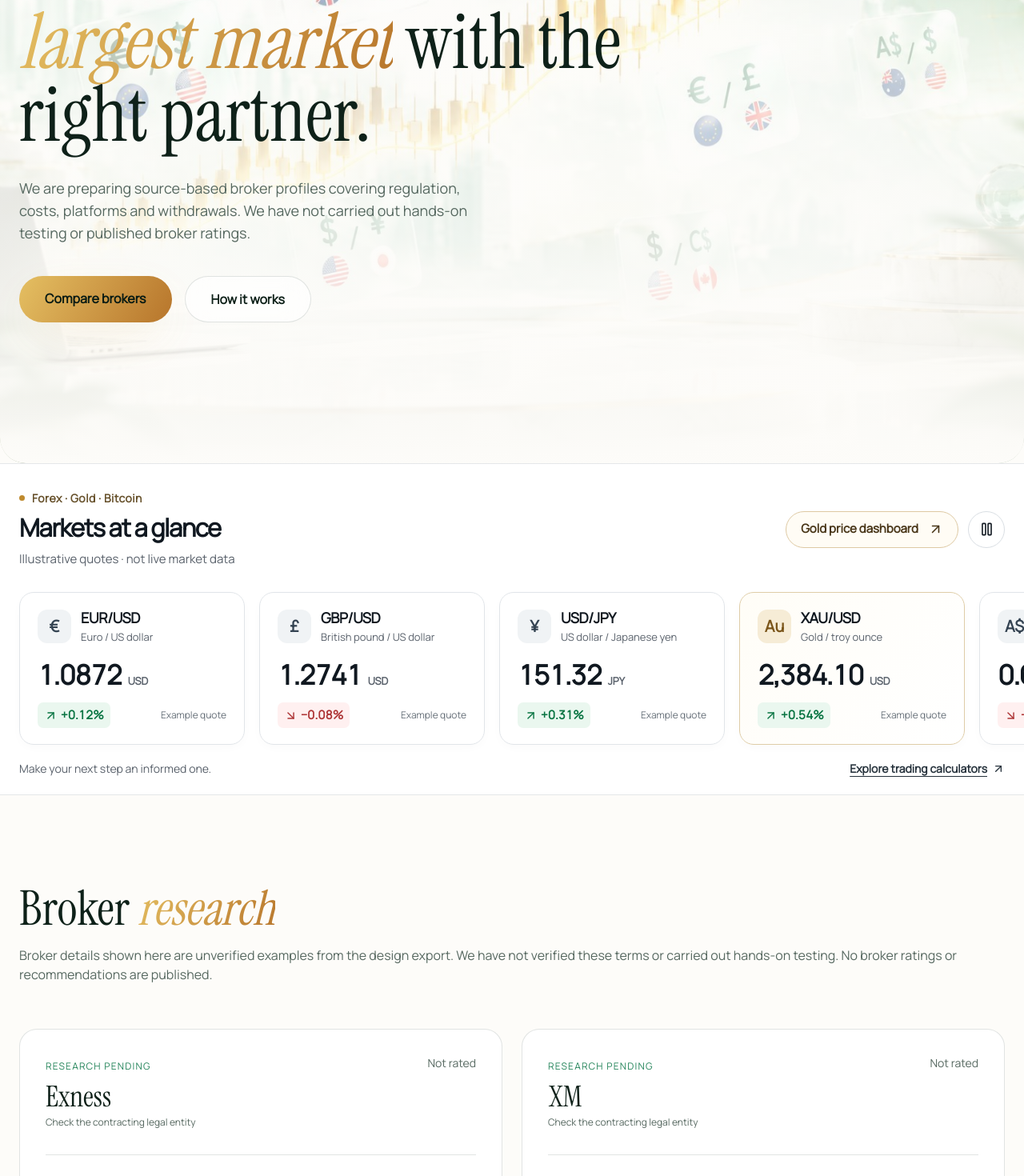
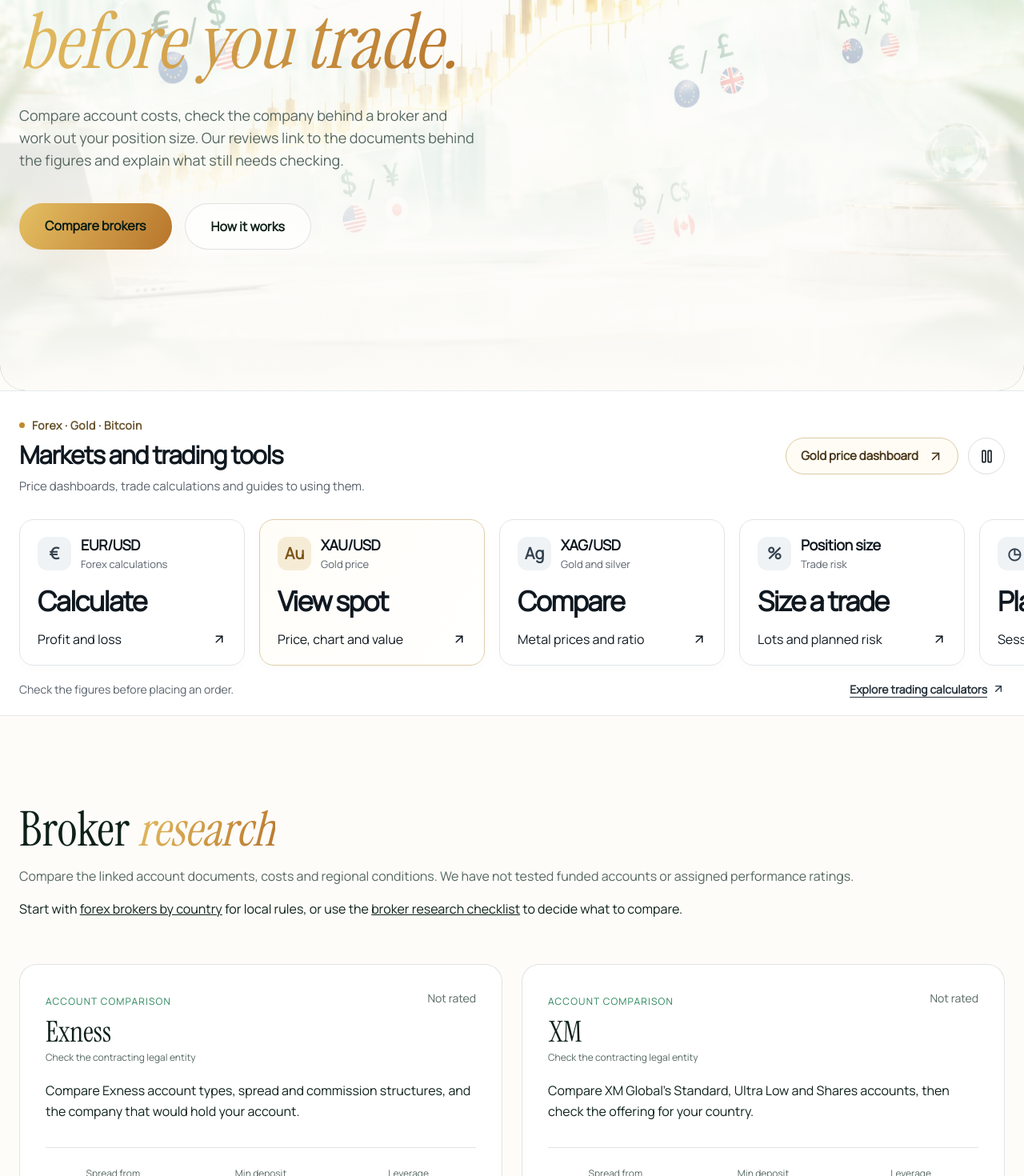
Before and after one commit to DavidOdoi/forex, a Next.js app: page / in a window 1280 px wide. Shown: the part 380-1850 px from the top of the page at 80% size. Built offline with nearby package versions, Linux system fonts and the light colour scheme; no server answers.

Commit message:
Replace sample market quotes and arbitrary broker matches with useful research tools

```diff
--- a/src/app/best-brokers/page.tsx
+++ b/src/app/best-brokers/page.tsx
@@ -4,18 +4,18 @@ export const metadata: Metadata = {
   ...{
     title: { absolute: "Forex Broker Comparisons — Devin Forex" },
     description:
-      "A preview of broker comparisons. Source verification is pending; no broker rankings or ratings are published.",
+      "Compare forex broker account documents, pricing structures and regional conditions. Start with your local rules and the company behind the account.",
     openGraph: {
       title: "Forex Broker Comparisons — Devin Forex",
       description:
-        "Broker comparisons in preparation. No hands-on testing or ratings are currently published.",
+        "Compare account conditions using linked broker reviews. No live-account testing or performance rating is claimed.",
       type: "website",
     },
     twitter: {
       card: "summary_large_image",
       title: "Forex Broker Comparisons — Devin Forex",
       description:
-        "Broker comparisons in preparation. No hands-on testing or ratings are currently published.",
+        "Compare account conditions using linked broker reviews. No live-account testing or performance rating is claimed.",
     },
   },
   alternates: canonical("/best-brokers"),
@@ -30,7 +30,7 @@ export default function Page() {
   return (
     <main>
       <PageHero
-        eyebrow="Research in preparation"
+        eyebrow="Broker account comparisons"
         title="Explore forex"
         accent="brokers"
         text={brokerResearchNotice}
--- a/src/app/find-my-broker/page.tsx
+++ b/src/app/find-my-broker/page.tsx
@@ -4,18 +4,18 @@ export const metadata: Metadata = {
   ...{
     title: { absolute: "Find My Forex Broker — Devin Forex" },
     description:
-      "Preview a three-question preference tool using unverified example data. No broker recommendation is provided.",
+      "Answer three questions to find relevant trading guides, cost calculators and broker documents. Start with your needs and check local eligibility separately.",
     openGraph: {
       title: "Find My Broker — Devin Forex",
       description:
-        "A preference-matching demonstration. Broker verification is pending; no recommendations are provided.",
+        "A short checklist linking to account comparisons, cost tools and demo guides. This does not assess personal financial suitability.",
       type: "website",
     },
     twitter: {
       card: "summary_large_image",
       title: "Find My Broker — Devin Forex",
       description:
-        "A preference-matching demonstration. Broker verification is pending; no recommendations are provided.",
+        "A short checklist linking to account comparisons, cost tools and demo guides. This does not assess personal financial suitability.",
     },
   },
   alternates: canonical("/find-my-broker"),
--- a/src/app/page.tsx
+++ b/src/app/page.tsx
@@ -1,21 +1,22 @@
 import type { Metadata } from "next";
 import { canonical } from "@/lib/site";
+import Link from "next/link";
 export const metadata: Metadata = {
   ...{
     title: { absolute: "Devin Forex — Broker Research and Comparisons" },
     description:
-      "Explore the questions behind broker regulation, account costs and trading services. Research is in preparation.",
+      "Compare forex broker accounts, check local trading rules and use gold-price dashboards and trading calculators. Read the sources behind each review.",
     openGraph: {
       title: "Devin Forex — Broker Research and Comparisons",
       description:
-        "Broker research and comparisons in preparation. No hands-on testing or ratings are currently published.",
+        "Broker account comparisons, country guides, gold prices and trading calculators, with linked sources and clear limits.",
       type: "website",
     },
     twitter: {
       card: "summary_large_image",
       title: "Devin Forex — Broker Research and Comparisons",
       description:
-        "Broker research and comparisons in preparation. No hands-on testing or ratings are currently published.",
+        "Broker account comparisons, country guides, gold prices and trading calculators, with linked sources and clear limits.",
     },
   },
   alternates: canonical("/"),
@@ -41,16 +42,15 @@ export default function Index() {
         <div className="absolute inset-0 -z-10 rounded-[2rem] bg-gradient-to-t from-background via-background/60 to-transparent" />
         <div className="max-w-3xl py-20">
           <p className="mb-6 inline-block rounded-full glass px-4 py-1.5 text-xs uppercase tracking-[0.2em] text-primary">
-            Broker research · In preparation
+            Broker reviews · Trading guides · Calculators
           </p>
           <h1 className="font-display text-6xl leading-[0.95] md:text-8xl">
-            Trade the world&apos;s <em className="text-gold">largest market</em>{" "}
-            with the right partner.
+            Understand forex <em className="text-gold">before you trade.</em>
           </h1>
           <p className="mt-8 max-w-xl text-lg text-muted-foreground">
-            We are preparing source-based broker profiles covering regulation,
-            costs, platforms and withdrawals. We have not carried out hands-on
-            testing or published broker ratings.
+            Compare account costs, check the company behind a broker and work
+            out your position size. Our reviews link to the documents behind
+            the figures and explain what still needs checking.
           </p>
           <div className="mt-10 flex flex-wrap gap-4">
             <a
@@ -76,6 +76,7 @@ export default function Index() {
           Broker <em className="text-gold">research</em>
         </h2>
         <p className="mt-4 text-muted-foreground">{brokerResearchNotice}</p>
+        <p className="mt-4 text-base leading-relaxed">Start with <Link className="underline" href="/forex-brokers">forex brokers by country</Link> for local rules, or use the <Link className="underline" href="/find-my-broker">broker research checklist</Link> to decide what to compare.</p>
         <div className="mt-14 grid gap-6 md:grid-cols-2">
           {brokers.map((b) => (
             <BrokerCard key={b.slug} b={b} reviewHref={visibleReviewHref(b.slug)} />
@@ -85,24 +86,24 @@ export default function Index() {
 
       <section id="how" className="mx-auto max-w-7xl px-6 pb-28">
         <h2 className="font-display text-5xl md:text-6xl">
-          Three steps to your <em className="text-gold">first trade</em>
+          Start with the <em className="text-gold">checks that matter</em>
         </h2>
         <div className="mt-14 grid gap-6 md:grid-cols-3">
           {[
             [
               "01",
-              "Choose a broker",
-              "Research the legal entity, account terms and restrictions relevant to your country.",
+              "Check local rules",
+              "Confirm the product, provider and funding rules for your country. A foreign licence alone may not cover your account.",
             ],
             [
               "02",
-              "Verify & fund",
-              "Verify your identity and choose a payment method supported for your country and account.",
+              "Practise on a demo",
+              "Learn the platform and order controls with virtual money. Demo results do not establish what you will earn live.",
             ],
             [
               "03",
-              "Start trading",
-              "Practice on a free demo, then go live when you're ready.",
+              "Plan your risk",
+              "Calculate position size, margin and costs before considering a funded account. Keep essential living expenses out of your trading budget.",
             ],
           ].map(([n, t, d]) => (
             <div key={n} className="rounded-2xl glass p-8">
@@ -119,15 +120,15 @@ export default function Index() {
         {[
           [
             "Is forex trading legal?",
-            "Yes, in most countries — always choose a broker regulated in your region.",
+            "Rules depend on your country of residence, the product, the broker’s legal company and how you fund the account. Check the relevant regulator’s current guidance before depositing; an overseas broker accepting your application does not establish permission.",
           ],
           [
             "How much do I need to start?",
-            "Some brokers accept as little as $5–$10. Start small and learn on a demo first.",
+            "An account-opening minimum is different from a sensible risk budget. Check the minimum trade size, margin, fees and how much you could lose. You can learn the controls on a demo before putting money at risk.",
           ],
           [
             "Do you charge anything?",
-            "No. We may earn a commission from brokers when you sign up, at no cost to you.",
+            "The guides and tools are free to read and use. We currently have no active affiliate tracking links. If that changes, paid links will be labelled; the broker’s own account and trading charges still apply.",
           ],
         ].map(([q, a]) => (
           <details key={q} className="border-b py-6">
--- a/src/components/broker-card.tsx
+++ b/src/components/broker-card.tsx
@@ -14,6 +14,7 @@ export function BrokerCard({ b, reviewHref }: { b: Broker; reviewHref?: string }
         </div>
         <span className="text-sm text-muted-foreground">Not rated</span>
       </div>
+      <p className="mt-5 text-base leading-relaxed">{b.summary}</p>
       <dl className="mt-8 grid grid-cols-3 gap-4 border-y py-6 text-center">
         <div>
           <dt className="text-xs text-muted-foreground">Spread from</dt>
--- a/src/components/market-ticker.module.css
+++ b/src/components/market-ticker.module.css
@@ -122,3 +122,7 @@
   .scrollHint { display: inline-flex; }
   .viewport { overflow-x: auto; scrollbar-width: thin; }
 }
+
+.resourceLink { display: block; color: inherit; text-decoration: none; border-radius: 6px; }
+.resourceLink:hover h3 { text-decoration: underline; text-underline-offset: 4px; }
+.resourceLink:focus-visible { outline: 2px solid #a87527; outline-offset: 5px; }
--- a/src/components/market-ticker.tsx
+++ b/src/components/market-ticker.tsx
@@ -1,19 +1,19 @@
 "use client";
 
 import Link from "next/link";
-import { ArrowDownRight, ArrowUpRight, Pause, Play } from "lucide-react";
+import { ArrowUpRight, Pause, Play } from "lucide-react";
 import { useState } from "react";
 import styles from "./market-ticker.module.css";
 
-// Illustrative values from the original homepage, not a live price feed.
-const examples = [
-  { symbol: "EUR/USD", name: "Euro / US dollar", mark: "€", price: "1.0872", change: "+0.12%", quote: "USD" },
-  { symbol: "GBP/USD", name: "British pound / US dollar", mark: "£", price: "1.2741", change: "−0.08%", quote: "USD" },
-  { symbol: "USD/JPY", name: "US dollar / Japanese yen", mark: "¥", price: "151.32", change: "+0.31%", quote: "JPY" },
-  { symbol: "XAU/USD", name: "Gold / troy ounce", mark: "Au", price: "2,384.10", change: "+0.54%", quote: "USD" },
-  { symbol: "AUD/USD", name: "Australian dollar / US dollar", mark: "A$", price: "0.6612", change: "−0.15%", quote: "USD" },
-  { symbol: "USD/CHF", name: "US dollar / Swiss franc", mark: "Fr", price: "0.9034", change: "+0.05%", quote: "CHF" },
-  { symbol: "BTC/USD", name: "Bitcoin / US dollar", mark: "₿", price: "68,210.00", change: "+1.20%", quote: "USD" },
+// Link to sourced dashboards and useful tools instead of displaying fixed
+// sample prices beside live-market content.
+const resources = [
+  { symbol: "EUR/USD", name: "Forex calculations", mark: "€", value: "Calculate", detail: "Profit and loss", href: "/tools/forex-calculator" },
+  { symbol: "XAU/USD", name: "Gold price", mark: "Au", value: "View spot", detail: "Price, chart and value", href: "/gold-price" },
+  { symbol: "XAG/USD", name: "Gold and silver", mark: "Ag", value: "Compare", detail: "Metal prices and ratio", href: "/gold-silver-prices" },
+  { symbol: "Position size", name: "Trade risk", mark: "%", value: "Size a trade", detail: "Lots and planned risk", href: "/tools/forex-position-size-calculator" },
+  { symbol: "Market hours", name: "Trading sessions", mark: "◷", value: "Plan ahead", detail: "Sessions in your timezone", href: "/tools/forex-market-hours" },
+  { symbol: "USDC / ETH", name: "Crypto transfers", mark: "Ξ", value: "Check fees", detail: "Networks, costs and risks", href: "/insights/usdc-vs-ethereum-sending-money" },
 ];
 
 export function MarketTicker() {
@@ -24,8 +24,8 @@ export function MarketTicker() {
       <div className={styles.header}>
         <div>
           <p className={styles.eyebrow}><span aria-hidden="true" /> Forex · Gold · Bitcoin</p>
-          <h2 id="market-snapshot-title">Markets at a glance</h2>
-          <p id="market-snapshot-note" className={styles.note}>Illustrative quotes · not live market data</p>
+          <h2 id="market-snapshot-title">Markets and trading tools</h2>
+          <p id="market-snapshot-note" className={styles.note}>Price dashboards, trade calculations and guides to using them.</p>
         </div>
         <div className={styles.actions}>
           <Link href="/gold-price" className={styles.dashboardLink}>Gold price dashboard <ArrowUpRight size={19} aria-hidden="true" /></Link>
@@ -36,32 +36,22 @@ export function MarketTicker() {
         </div>
       </div>
 
-      <div className={styles.viewport} tabIndex={0} role="region" aria-label="Illustrative forex, gold and Bitcoin quotes">
+      <div className={styles.viewport} tabIndex={0} role="region" aria-label="Market dashboards and trading tools">
         <div className={`ticker ${styles.track}`} style={{ animationPlayState: paused ? "paused" : undefined }}>
           {[false, true].map(copy => (
             <ul key={String(copy)} className={`${styles.group} ${copy ? styles.copy : ""}`} aria-hidden={copy || undefined}>
-              {examples.map(item => {
-                const positive = item.change.startsWith("+");
-                const Direction = positive ? ArrowUpRight : ArrowDownRight;
-                return (
-                  <li key={item.symbol} className={`${styles.card} ${item.symbol === "XAU/USD" ? styles.goldCard : ""}`}>
-                    <div className={styles.instrument}>
-                      <span className={styles.mark} aria-hidden="true">{item.mark}</span>
-                      <div><h3>{item.symbol}</h3><p>{item.name}</p></div>
-                    </div>
-                    <div className={styles.quote}><span className={styles.price}>{item.price}</span><span className={styles.currency}>{item.quote}</span></div>
-                    <div className={styles.cardFooter}>
-                      <span className={`${styles.change} ${positive ? styles.gain : styles.loss}`}><Direction size={17} aria-hidden="true" />{item.change}</span>
-                      <span className={styles.exampleLabel}>Example quote</span>
-                    </div>
-                  </li>
-                );
-              })}
+              {resources.map(item => <li key={item.symbol} className={`${styles.card} ${item.symbol === "XAU/USD" ? styles.goldCard : ""}`}>
+                <Link href={item.href} className={styles.resourceLink} tabIndex={copy ? -1 : undefined}>
+                  <div className={styles.instrument}><span className={styles.mark} aria-hidden="true">{item.mark}</span><div><h3>{item.symbol}</h3><p>{item.name}</p></div></div>
+                  <div className={styles.quote}><span className={styles.price}>{item.value}</span></div>
+                  <div className={styles.cardFooter}><span>{item.detail}</span><ArrowUpRight size={18} aria-hidden="true" /></div>
+                </Link>
+              </li>)}
             </ul>
           ))}
         </div>
       </div>
-      <div className={styles.footer}><span>Make your next step an informed one.</span><Link href="/tools">Explore trading calculators <ArrowUpRight size={16} aria-hidden="true" /></Link></div>
+      <div className={styles.footer}><span>Check the figures before placing an order.</span><Link href="/tools">Explore trading calculators <ArrowUpRight size={16} aria-hidden="true" /></Link></div>
     </section>
   );
 }
--- a/src/components/site-footer.tsx
+++ b/src/components/site-footer.tsx
@@ -94,7 +94,7 @@ export function SiteFooter() {
         <div className={styles.disclosures}>
           <section aria-labelledby="footer-risk">
             <h3 id="footer-risk">Understand the risk</h3>
-            <p>Forex and CFDs are complex, leveraged products. You can lose money rapidly.
+            <p>Leveraged forex and CFD trading can produce large losses quickly.
               Understand the risks and only trade with money you can afford to lose.</p>
           </section>
           <section aria-labelledby="footer-transparency">
--- a/src/lib/brokers.ts
+++ b/src/lib/brokers.ts
@@ -9,73 +9,58 @@ export type Broker = {
   reg: string;
   url: string;
   summary: string;
-  beginner: boolean;
-  lowCost: boolean;
-  demo: boolean;
 };
 
 export const brokers: Broker[] = [
   {
     slug: "exness",
     name: "Exness",
-    tag: "Research pending",
+    tag: "Account comparison",
     spread: "Account-dependent",
     min: "Account-dependent",
     lev: "Entity-dependent",
     reg: "Check the contracting legal entity",
     url: "#",
     summary:
-      "Explore the global overview, legal entities and documented account conditions. Availability and terms vary by location.",
-    beginner: true,
-    lowCost: true,
-    demo: true,
+      "Compare Exness account types, spread and commission structures, and the company that would hold your account.",
   },
   {
     slug: "xm",
     name: "XM",
-    tag: "Research pending",
+    tag: "Account comparison",
     spread: "Account-dependent",
     min: "Account-dependent",
     lev: "Entity-dependent",
     reg: "Check the contracting legal entity",
     url: "#",
     summary:
-      "Explore the global overview, legal entities and documented account conditions. Availability and terms vary by location.",
-    beginner: true,
-    lowCost: false,
-    demo: true,
+      "Compare XM Global’s Standard, Ultra Low and Shares accounts, then check the offering for your country.",
   },
   {
     slug: "ic-markets",
     name: "IC Markets",
-    tag: "Research pending",
+    tag: "Account comparison",
     spread: "Account-dependent",
     min: "Account-dependent",
     lev: "Entity-dependent",
     reg: "Check the contracting legal entity",
     url: "#",
     summary:
-      "Explore the global overview, legal entities and documented account conditions. Availability and terms vary by location.",
-    beginner: false,
-    lowCost: true,
-    demo: true,
+      "Check Standard and Raw Spread pricing, platform charges and the protections of the actual IC Markets company.",
   },
   {
     slug: "pepperstone",
     name: "Pepperstone",
-    tag: "Research pending",
+    tag: "Account comparison",
     spread: "Account-dependent",
     min: "Account-dependent",
     lev: "Entity-dependent",
     reg: "Check the contracting legal entity",
     url: "#",
     summary:
-      "Explore the global overview, legal entities and documented account conditions. Availability and terms vary by location.",
-    beginner: false,
-    lowCost: true,
-    demo: true,
+      "Compare Standard and Razor pricing and the platforms supported by your Pepperstone account.",
   },
 ];
 
 export const brokerResearchNotice =
-  "Broker details shown here are unverified examples from the design export. We have not verified these terms or carried out hands-on testing. No broker ratings or recommendations are published.";
+  "Compare the linked account documents, costs and regional conditions. We have not tested funded accounts or assigned performance ratings.";
```
Also changed, not shown: src/components/find-my-broker-content.tsx (+19 -13 lines), 1 other file (tests, documents, lock files or other folders).
